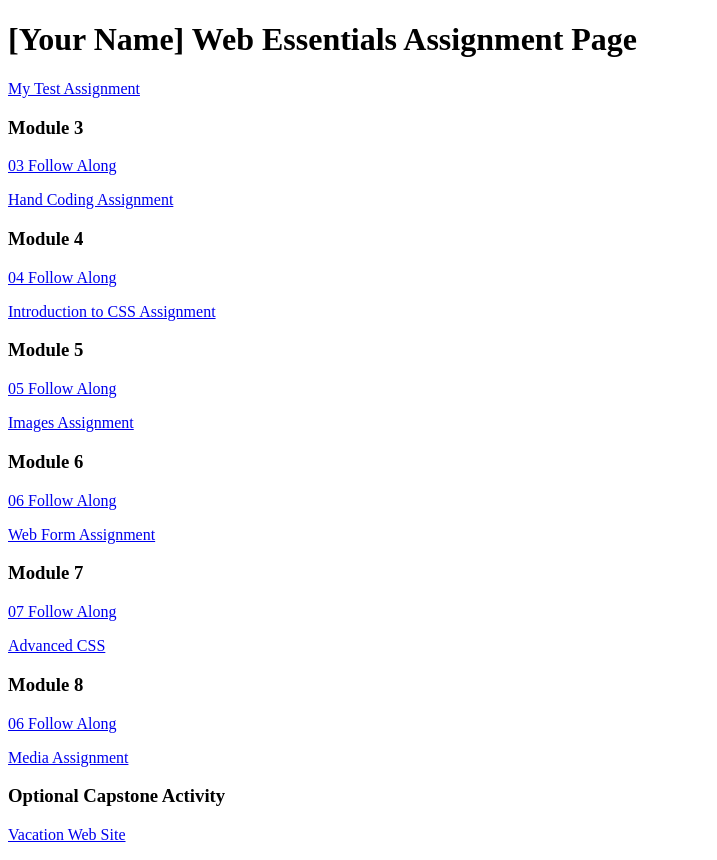
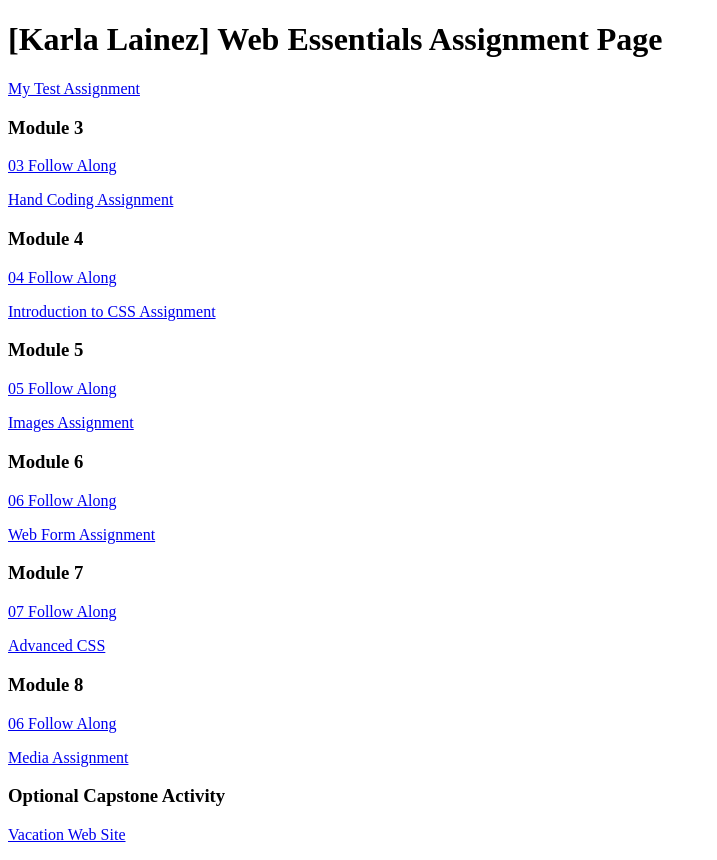
Before and after one commit to Karlajackeline15/dwdd1600, a plain HTML site: page index.html in a window 1280 px wide. Shown: the whole page, without its empty margins (0-717 px from the left). Drawn offline with Linux system fonts and the light colour scheme.

Commit message:
changed to my name

```diff
--- a/index.html
+++ b/index.html
@@ -6,7 +6,7 @@
 		<title>dwdd 1600 assignment list page</title>
 	</head>
 	<body>
-		<h1>[Your Name] Web Essentials Assignment Page</h1>
+		<h1>[Karla Lainez] Web Essentials Assignment Page</h1>
 		<p><a href="01test">My Test Assignment</a></p>
 
 		<h3>Module 3</h3>
```
